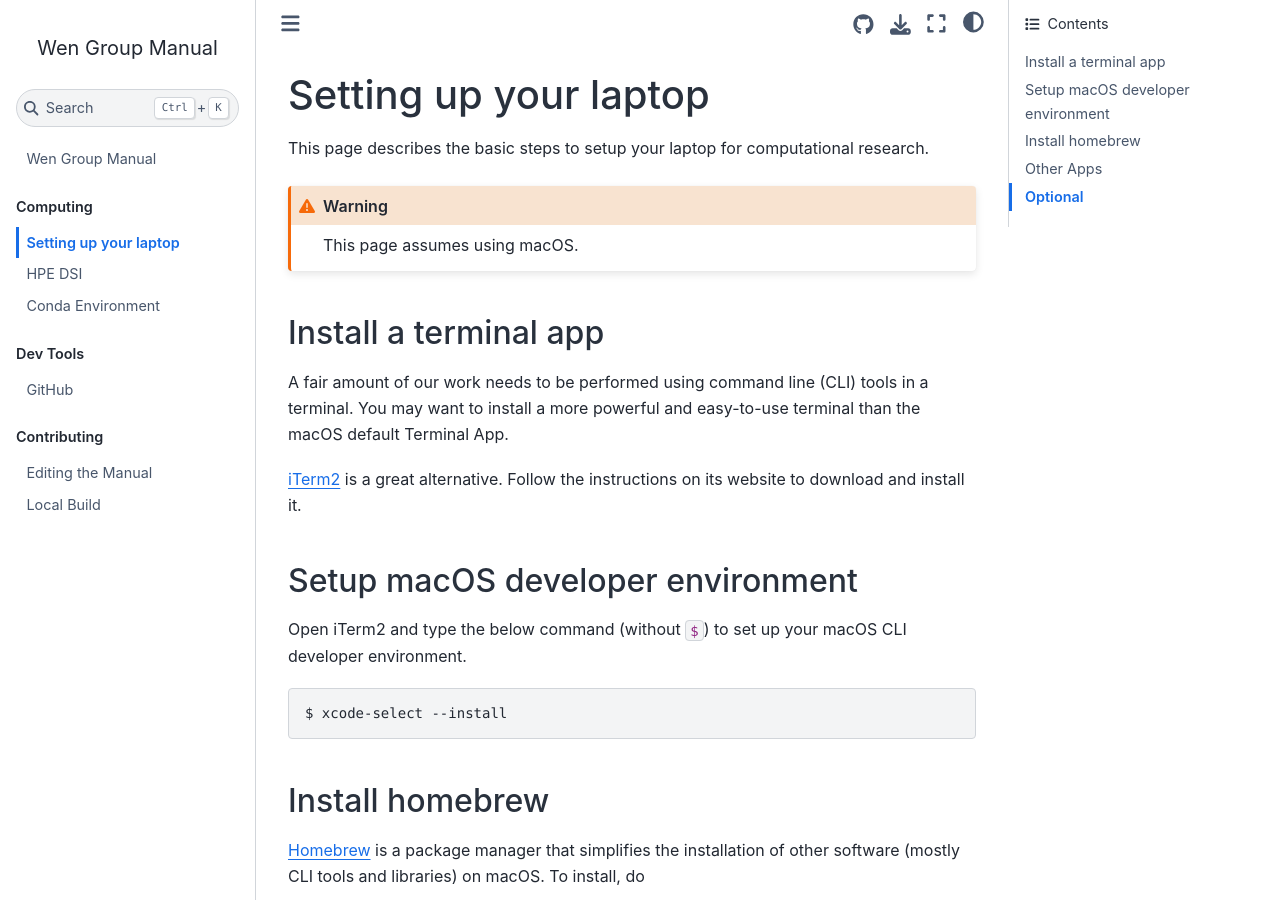
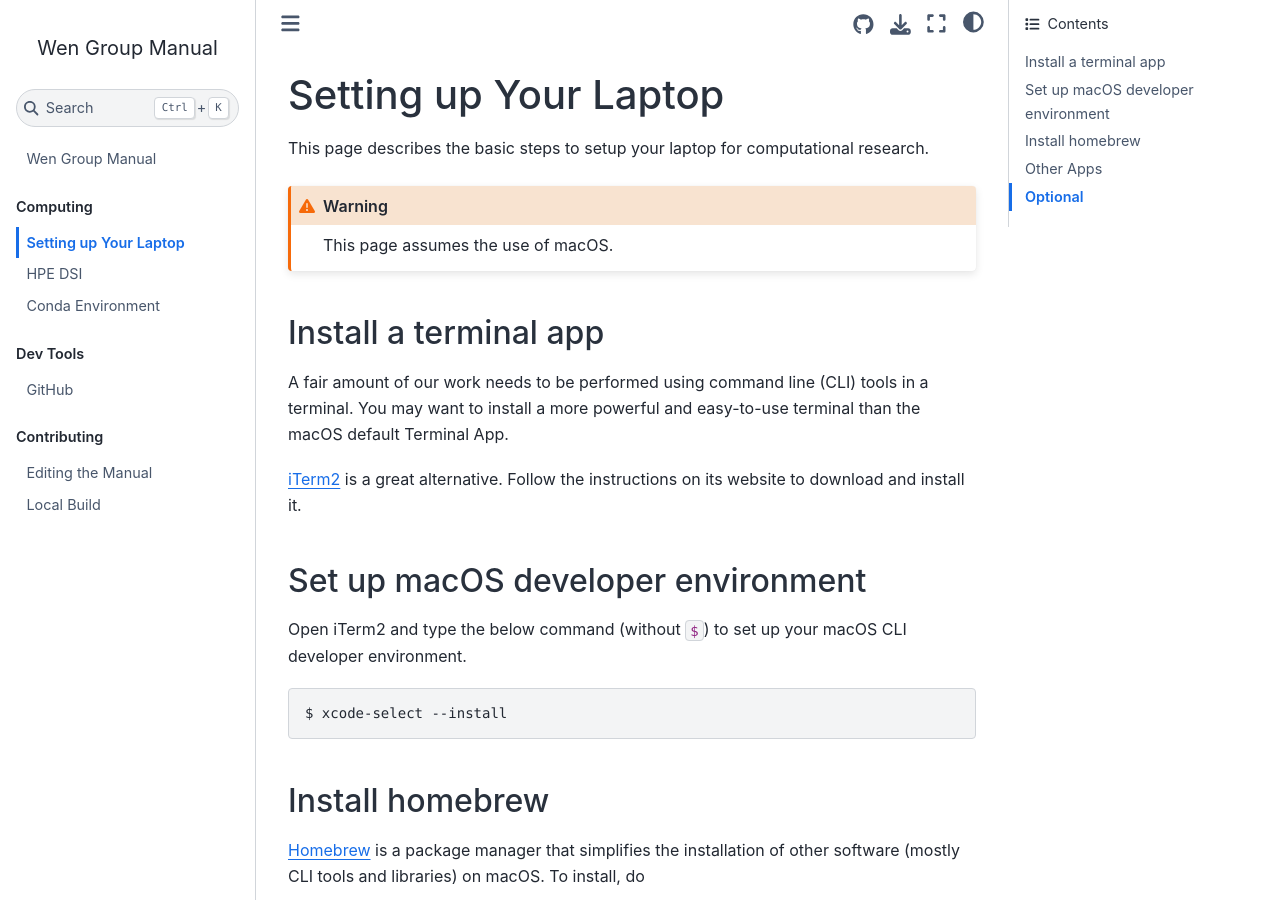
Before and after one commit to wengroup/group_manual, a Jupyter Book: the page built from docs/computing/laptop.md, in a window 1280 px wide and 900 px high. Built offline with Jupyter Book 1.0.4 settings and Sphinx 7.4.7 and the Sphinx Book theme 1.1.4, drawn with Linux system fonts in a browser that asks for light colours.

Commit message:
Slight tweak wording

````diff
--- a/docs/computing/laptop.md
+++ b/docs/computing/laptop.md
@@ -1,9 +1,9 @@
-# Setting up your laptop
+# Setting up Your Laptop
 
 This page describes the basic steps to setup your laptop for computational research.
 
 ```{warning}
-This page assumes using macOS.
+This page assumes the use of macOS.
 ```
 
 ## Install a terminal app
@@ -12,7 +12,7 @@ A fair amount of our work needs to be performed using command line (CLI) tools i
 
 [iTerm2](https://iterm2.com) is a great alternative. Follow the instructions on its website to download and install it.
 
-## Setup macOS developer environment
+## Set up macOS developer environment
 
 Open iTerm2 and type the below command (without `$`) to set up your macOS CLI developer environment.
 
````
Also changed, not shown: docs/computing/hpe_dsi.md (+1 -1 lines), docs/contributing/local_build.md (+1 -3 lines).
